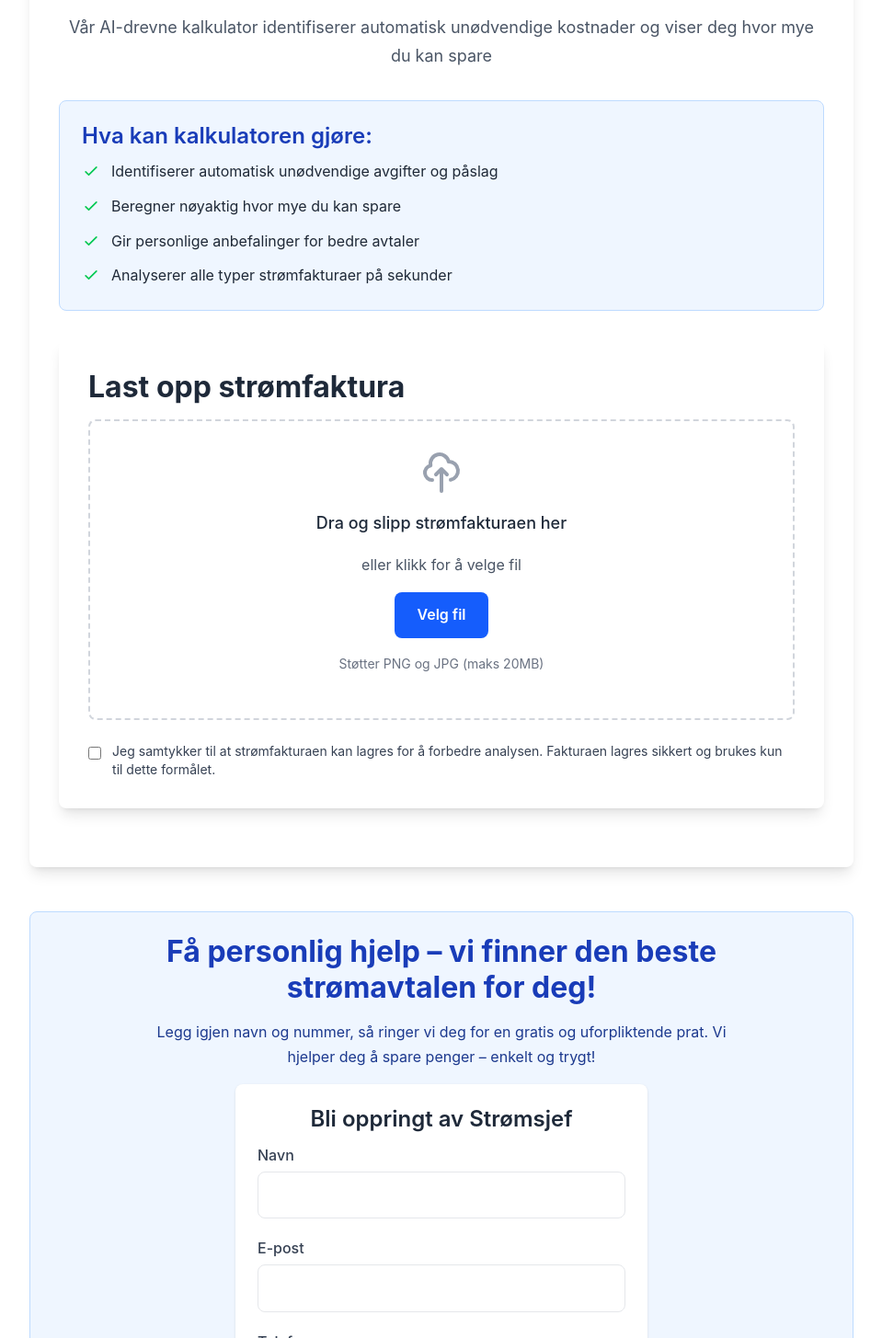
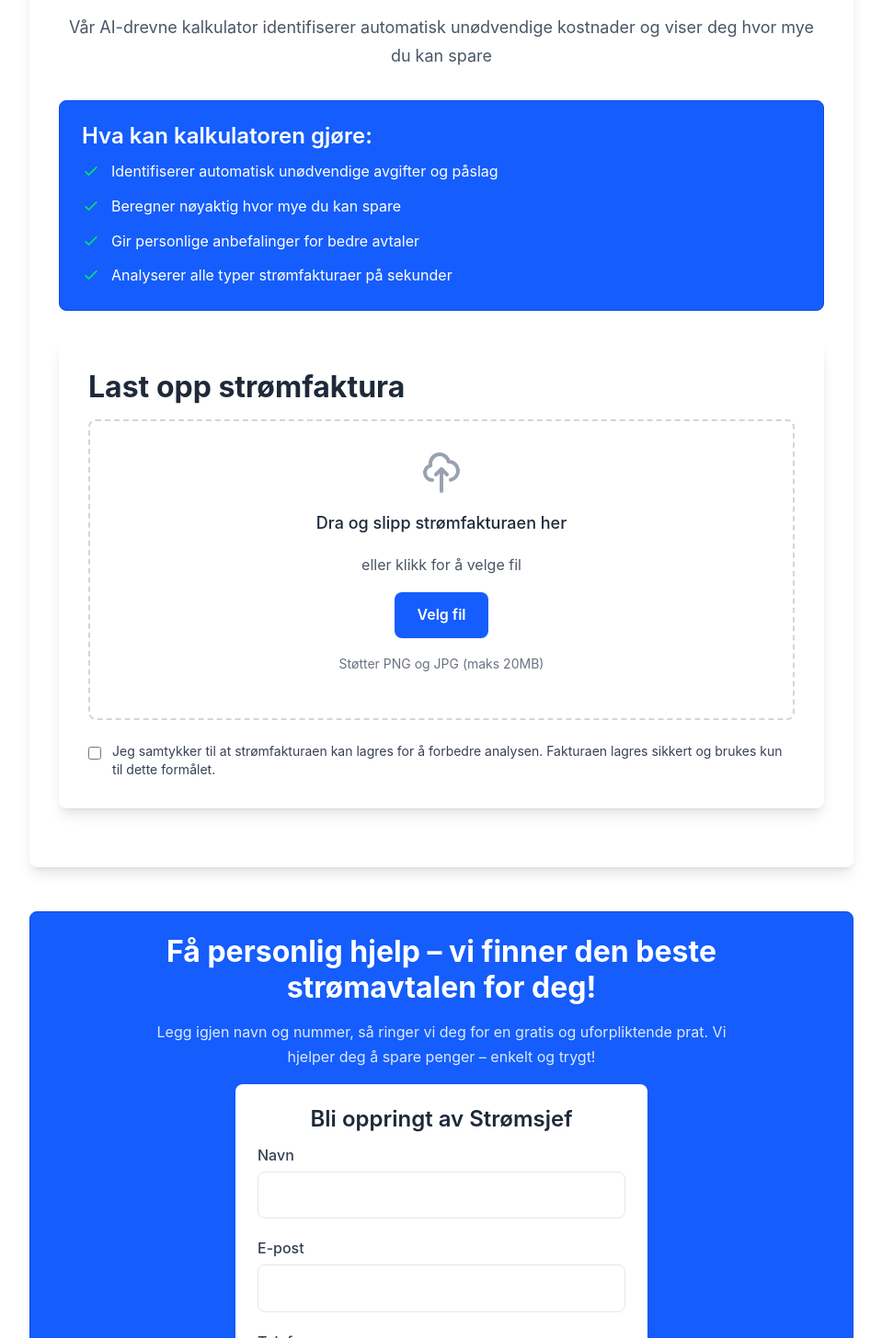
Before and after one commit to hazzler78/stromsjef, a Next.js app: page /fastpriskalkulator in a window 1280 px wide. Shown: the part 575-2030 px from the top of the page at 92% size, without its empty margins (160-1119 px from the left). Built offline with nearby package versions, Linux system fonts and the light colour scheme; no server answers.

Commit message:
Fix text contrast issues on fastpriskalkulator page - Changed blue backgrounds from light to dark blue for better contrast - Updated text colors to white for better readability - Improved accessibility with proper color contrast ratios

```diff
--- a/src/app/fastpriskalkulator/page.tsx
+++ b/src/app/fastpriskalkulator/page.tsx
@@ -37,34 +37,34 @@ const FastpriskalkulatorPage = () => {
           </div>
 
           {/* Features */}
-          <div className="bg-blue-50 p-6 rounded-lg border border-blue-200 mb-8">
-            <h3 className="text-xl font-semibold mb-4 text-blue-800">
+          <div className="bg-blue-600 p-6 rounded-lg border border-blue-700 mb-8">
+            <h3 className="text-xl font-semibold mb-4 text-white">
               Hva kan kalkulatoren gjøre:
             </h3>
             <ul className="text-left space-y-3">
               <li className="flex items-start gap-3">
-                <svg className="w-5 h-5 text-green-500 mt-0.5 flex-shrink-0" fill="none" stroke="currentColor" viewBox="0 0 24 24">
+                <svg className="w-5 h-5 text-green-400 mt-0.5 flex-shrink-0" fill="none" stroke="currentColor" viewBox="0 0 24 24">
                   <path strokeLinecap="round" strokeLinejoin="round" strokeWidth={2} d="M5 13l4 4L19 7" />
                 </svg>
-                <span>Identifiserer automatisk unødvendige avgifter og påslag</span>
+                <span className="text-white">Identifiserer automatisk unødvendige avgifter og påslag</span>
               </li>
               <li className="flex items-start gap-3">
-                <svg className="w-5 h-5 text-green-500 mt-0.5 flex-shrink-0" fill="none" stroke="currentColor" viewBox="0 0 24 24">
+                <svg className="w-5 h-5 text-green-400 mt-0.5 flex-shrink-0" fill="none" stroke="currentColor" viewBox="0 0 24 24">
                   <path strokeLinecap="round" strokeLinejoin="round" strokeWidth={2} d="M5 13l4 4L19 7" />
                 </svg>
-                <span>Beregner nøyaktig hvor mye du kan spare</span>
+                <span className="text-white">Beregner nøyaktig hvor mye du kan spare</span>
               </li>
               <li className="flex items-start gap-3">
-                <svg className="w-5 h-5 text-green-500 mt-0.5 flex-shrink-0" fill="none" stroke="currentColor" viewBox="0 0 24 24">
+                <svg className="w-5 h-5 text-green-400 mt-0.5 flex-shrink-0" fill="none" stroke="currentColor" viewBox="0 0 24 24">
                   <path strokeLinecap="round" strokeLinejoin="round" strokeWidth={2} d="M5 13l4 4L19 7" />
                 </svg>
-                <span>Gir personlige anbefalinger for bedre avtaler</span>
+                <span className="text-white">Gir personlige anbefalinger for bedre avtaler</span>
               </li>
               <li className="flex items-start gap-3">
-                <svg className="w-5 h-5 text-green-500 mt-0.5 flex-shrink-0" fill="none" stroke="currentColor" viewBox="0 0 24 24">
+                <svg className="w-5 h-5 text-green-400 mt-0.5 flex-shrink-0" fill="none" stroke="currentColor" viewBox="0 0 24 24">
                   <path strokeLinecap="round" strokeLinejoin="round" strokeWidth={2} d="M5 13l4 4L19 7" />
                 </svg>
-                <span>Analyserer alle typer strømfakturaer på sekunder</span>
+                <span className="text-white">Analyserer alle typer strømfakturaer på sekunder</span>
               </li>
             </ul>
           </div>
@@ -76,12 +76,12 @@ const FastpriskalkulatorPage = () => {
 
       {/* Contact Form Section */}
       <section className="mb-12">
-        <div className="bg-blue-50 p-6 rounded-lg border border-blue-200">
+        <div className="bg-blue-600 p-6 rounded-lg border border-blue-700">
           <div className="max-w-2xl mx-auto">
-            <h2 className="text-3xl font-bold text-center text-blue-800 mb-4">
+            <h2 className="text-3xl font-bold text-center text-white mb-4">
               Få personlig hjelp – vi finner den beste strømavtalen for deg!
             </h2>
-            <p className="text-center text-blue-900 mb-8">
+            <p className="text-center text-blue-100 mb-8">
               Legg igjen navn og nummer, så ringer vi deg for en gratis og uforpliktende prat. Vi hjelper deg å spare penger – enkelt og trygt!
             </p>
             <ContactForm />
```
